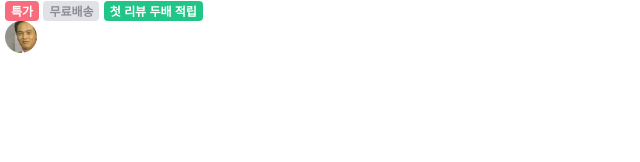
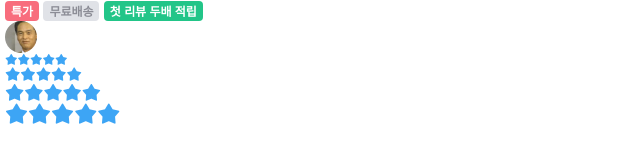
Before and after one commit to premiuncarrotshop/Tomorrow-House, a website: page index.html in a window 1280 px wide. Shown: the whole page, without its empty margins (0-640 px from the left). Drawn offline with nearby package versions, Linux system fonts and the light colour scheme; files that its build step writes are made by us from their sources; files whose address does not match are found by name.

Commit message:
💄 Implement star-rating components

```diff
--- a/index.html
+++ b/index.html
@@ -37,6 +37,40 @@
           <img src="./assets/images/img-user-01.jpg" alt="사달라" />
         </div>
       </div>
+
+      <div>
+        <div class="star-ratings-13">
+          <i class="ic-star is-active"></i>
+          <i class="ic-star is-active"></i>
+          <i class="ic-star is-active"></i>
+          <i class="ic-star is-active"></i>
+          <i class="ic-star is-active"></i>
+        </div>
+
+        <div class="star-ratings-16">
+          <i class="ic-star is-active"></i>
+          <i class="ic-star is-active"></i>
+          <i class="ic-star is-active"></i>
+          <i class="ic-star is-active"></i>
+          <i class="ic-star is-active"></i>
+        </div>
+
+        <div class="star-ratings-20">
+          <i class="ic-star is-active"></i>
+          <i class="ic-star is-active"></i>
+          <i class="ic-star is-active"></i>
+          <i class="ic-star is-active"></i>
+          <i class="ic-star is-active"></i>
+        </div>
+
+        <div class="star-ratings-24">
+          <i class="ic-star is-active"></i>
+          <i class="ic-star is-active"></i>
+          <i class="ic-star is-active"></i>
+          <i class="ic-star is-active"></i>
+          <i class="ic-star is-active"></i>
+        </div>
+      </div>
     </div>
   </body>
 </html>
--- a/styles/main.scss
+++ b/styles/main.scss
@@ -13,5 +13,6 @@
 
 @import './modules/tags';
 @import './modules/avatars';
+@import './modules/star-ratings';
 
 @import './layouts/grids';
--- /dev/null
+++ b/styles/modules/_star-ratings.scss
@@ -0,0 +1,29 @@
+%star-ratings-base {
+  @include flexbox(flex-start);
+  .ic-star {
+    color: $border;
+    &.is-active {
+      color: $blue;
+    }
+  }
+}
+
+.star-ratings-13 {
+  @extend %star-ratings-base;
+  font-size: 13px;
+}
+
+.star-ratings-16 {
+  @extend %star-ratings-base;
+  font-size: 16px;
+}
+
+.star-ratings-20 {
+  @extend %star-ratings-base;
+  font-size: 20px;
+}
+
+.star-ratings-24 {
+  @extend %star-ratings-base;
+  font-size: 24px;
+}
```
